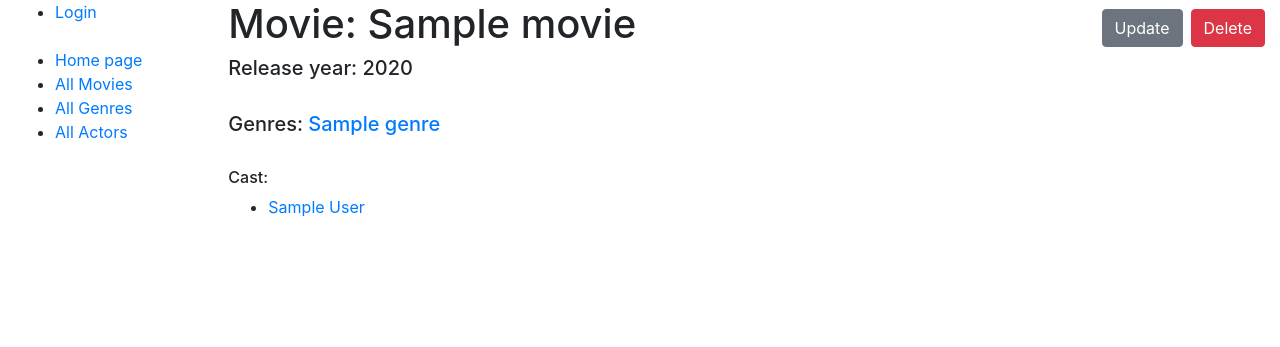
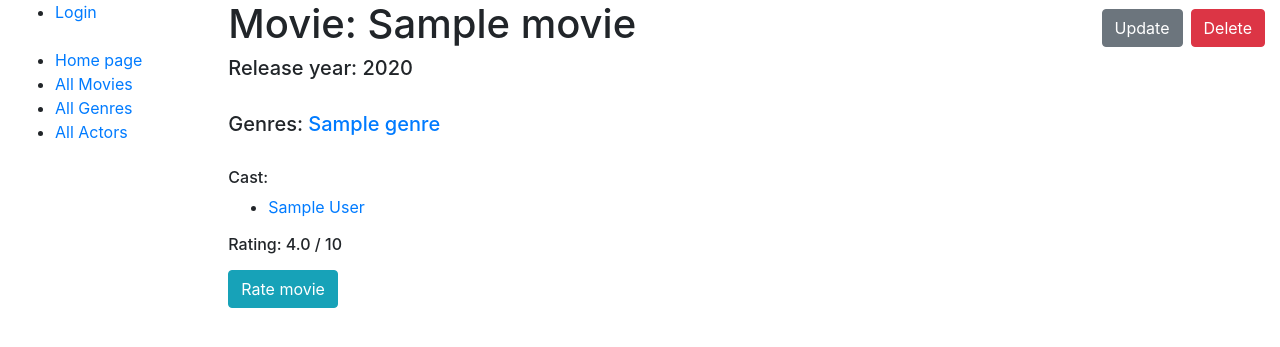
Before and after one commit to Oomamchur/friends-imdb, a Django app: page /movies/1/ in a window 1280 px wide. Shown: the top 347 px of the page. Run offline with Django 4.2, Linux system fonts and the light colour scheme; tables that the repository leaves empty hold one stand-in row (values such as "Sample post").

Commit message:
add rating in context in MovieDetailView, add rating in movie_detail.html

```diff
--- a/catalog/views.py
+++ b/catalog/views.py
@@ -1,8 +1,9 @@
+from django.contrib.auth import get_user
 from django.contrib.auth.mixins import LoginRequiredMixin
-from django.db.models import QuerySet, Q
+from django.db.models import QuerySet, Q, Avg
 from django.http import HttpRequest, HttpResponse
-from django.shortcuts import render
-from django.urls import reverse_lazy
+from django.shortcuts import render, get_object_or_404
+from django.urls import reverse_lazy, reverse
 from django.views import generic
 
 from catalog.forms import (
@@ -11,7 +12,7 @@ from catalog.forms import (
     MovieSearchForm,
     ImdbUserCreationForm
 )
-from catalog.models import Movie, Actor, Genre, User
+from catalog.models import Movie, Actor, Genre, User, Rating
 
 
 def index(request: HttpRequest) -> HttpResponse:
@@ -89,7 +90,9 @@ class ActorCreateView(LoginRequiredMixin, generic.CreateView):
 class ActorUpdateView(LoginRequiredMixin, generic.UpdateView):
     model = Actor
     fields = "__all__"
-    success_url = reverse_lazy("catalog:actor-list")
+
+    def get_success_url(self) -> HttpResponse:
+        return reverse("catalog:actor-detail", args=[self.object.pk])
 
 
 class ActorDeleteView(LoginRequiredMixin, generic.DeleteView):
@@ -129,6 +132,21 @@ class MovieListView(generic.ListView):
 class MovieDetailView(generic.DetailView):
     model = Movie
 
+    def get_context_data(self, **kwargs) -> dict:
+        context = super().get_context_data(**kwargs)
+        context["genre_list"] = self.object.genres.all()
+        avg_rating = self.object.ratings.aggregate(Avg("rating"))
+        if avg_rating["rating__avg"]:
+            context["avg_rating"] = round(avg_rating["rating__avg"], 1)
+        if self.request.user.is_authenticated:
+            user = get_user(self.request)
+            rating_query = Rating.objects.filter(user=user, movie=self.object)
+            rating = None
+            if rating_query.exists():
+                rating = rating_query.first().rating
+            context["rating"] = rating
+        return context
+
 
 class MovieCreateView(LoginRequiredMixin, generic.CreateView):
     model = Movie
@@ -139,7 +157,9 @@ class MovieCreateView(LoginRequiredMixin, generic.CreateView):
 class MovieUpdateView(LoginRequiredMixin, generic.UpdateView):
     model = Movie
     form_class = MovieForm
-    success_url = reverse_lazy("catalog:movie-list")
+
+    def get_success_url(self) -> HttpResponse:
+        return reverse("catalog:movie-detail", args=[self.object.pk])
 
 
 class MovieDeleteView(LoginRequiredMixin, generic.DeleteView):
--- a/templates/catalog/movie_detail.html
+++ b/templates/catalog/movie_detail.html
@@ -16,7 +16,7 @@
   <h5>Release year: {{ movie.year }}</h5>
   <br>
   <h5>Genres:
-  {% for genre in movie.genres.all %}
+  {% for genre in genre_list %}
     <a href="{% url 'catalog:genre-detail' pk=genre.id %}">{{ genre.name }}</a>
   {% endfor %}
   </h5>
@@ -29,4 +29,16 @@
       </li>
     {% endfor %}
   </ul>
+  <h6><p>Rating: {{ avg_rating }} / 10</p>
+  {% if user.is_authenticated %}
+    {% if rating %}
+      <p>Your rating: {{ rating }} / 10
+      <a href="#" class="btn btn-info">Change Rating</a></p>
+    {% else %}
+      <a href="#" class="btn btn-info">Rate Movie</a></p>
+    {% endif %}
+  {% else %}
+    <p><a href="{% url 'login' %}" class="btn btn-info">Rate movie</a></p>
+  {% endif %}
+  </h6>
 {% endblock %}
```
